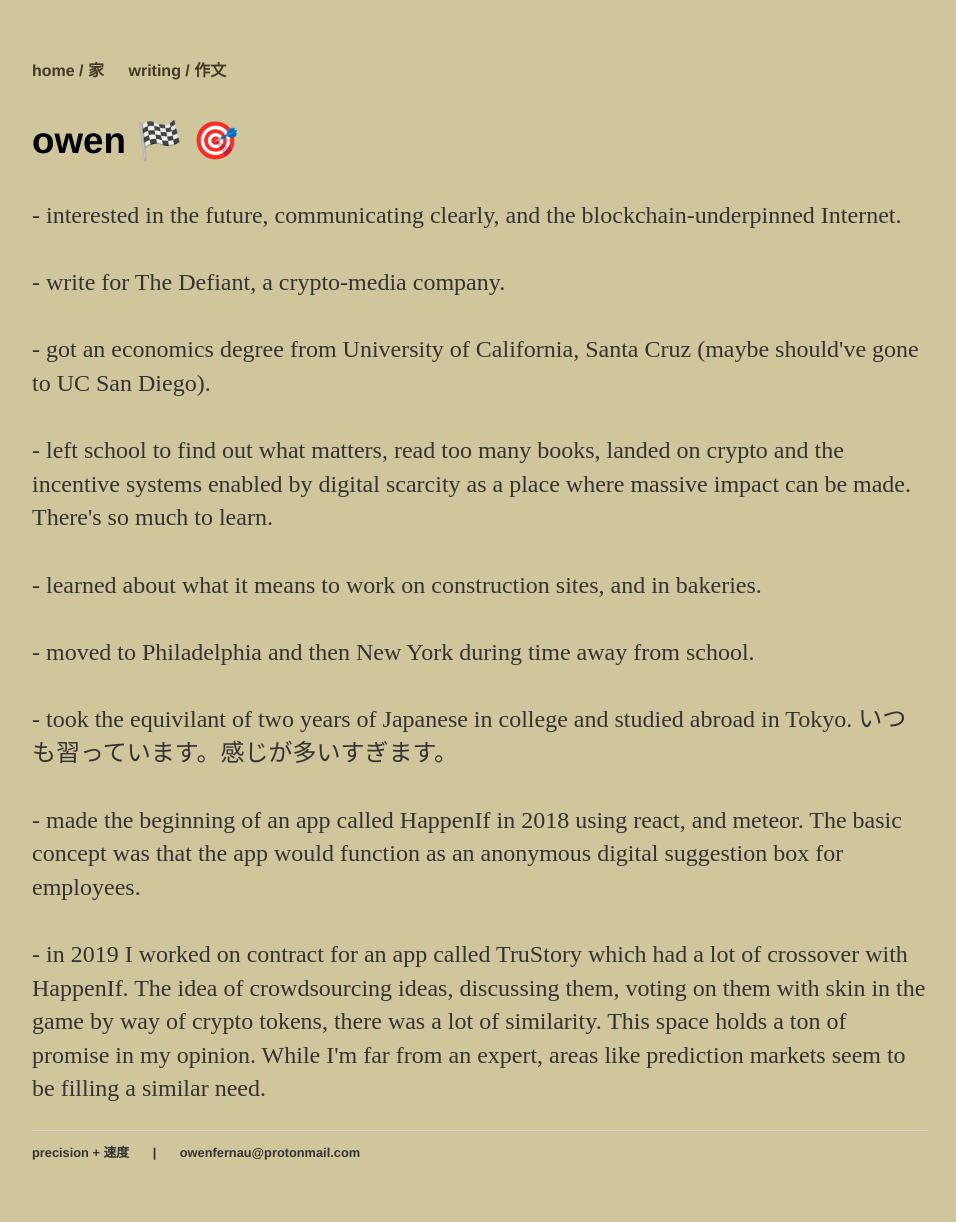
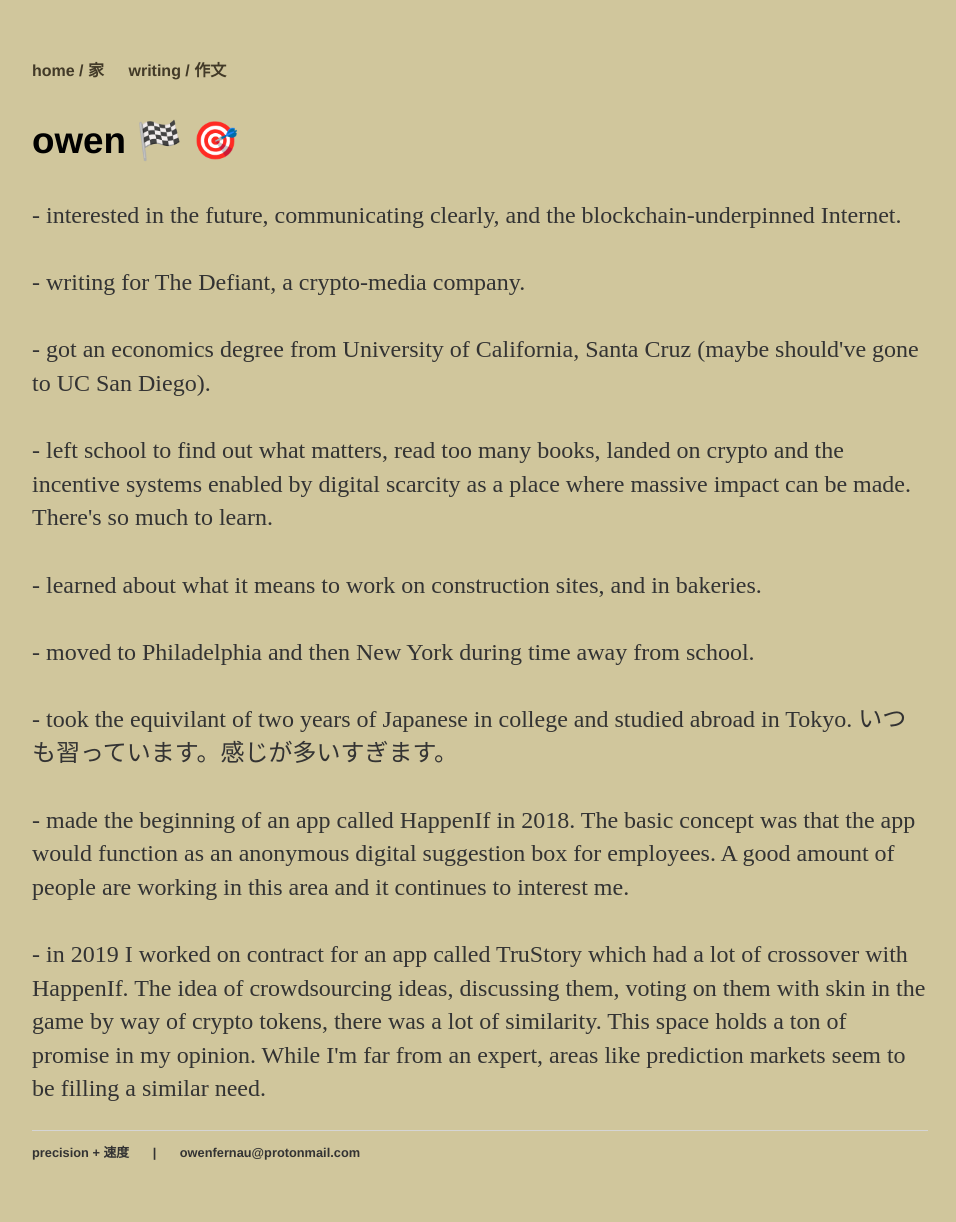
Before and after one commit to owenfernau/owenfernau.github.io, a Jekyll site: the page built from index.html, in a window 1280 px wide. Shown: the whole page, without its empty margins (160-1116 px from the left). Built offline with Jekyll 4.4.1, drawn with Linux system fonts in a browser that asks for light colours.

Commit message:
man finally

```diff
--- a/index.html
+++ b/index.html
@@ -8,7 +8,7 @@ title: owen fernau
 		- interested in the future, communicating clearly,
 		and the blockchain-underpinned Internet.
 		<br><br>
-		- write for The Defiant, a crypto-media company.
+		- writing for The Defiant, a crypto-media company.
 		<br><br>
 		- got an economics degree from University of California, Santa Cruz (maybe should've gone to UC San Diego).
 		<br><br>
@@ -23,9 +23,10 @@ title: owen fernau
 		- took the equivilant of two years of Japanese in college and studied
 		abroad in Tokyo. いつも習っています。感じが多いすぎます。
 		<br><br>
-		- made the beginning of an app called HappenIf in 2018 using react, and
-		meteor. The basic concept was that the app would function as an anonymous
-		digital suggestion box for employees.
+		- made the beginning of an app called HappenIf in 2018.
+		The basic concept was that the app would function as an anonymous
+		digital suggestion box for employees. A good amount of people are working in
+		this area and it continues to interest me.
 		<br><br>
 		- in 2019 I worked on contract for an app called TruStory which had a lot
 		of crossover with HappenIf. The idea of crowdsourcing ideas, discussing them,
```
